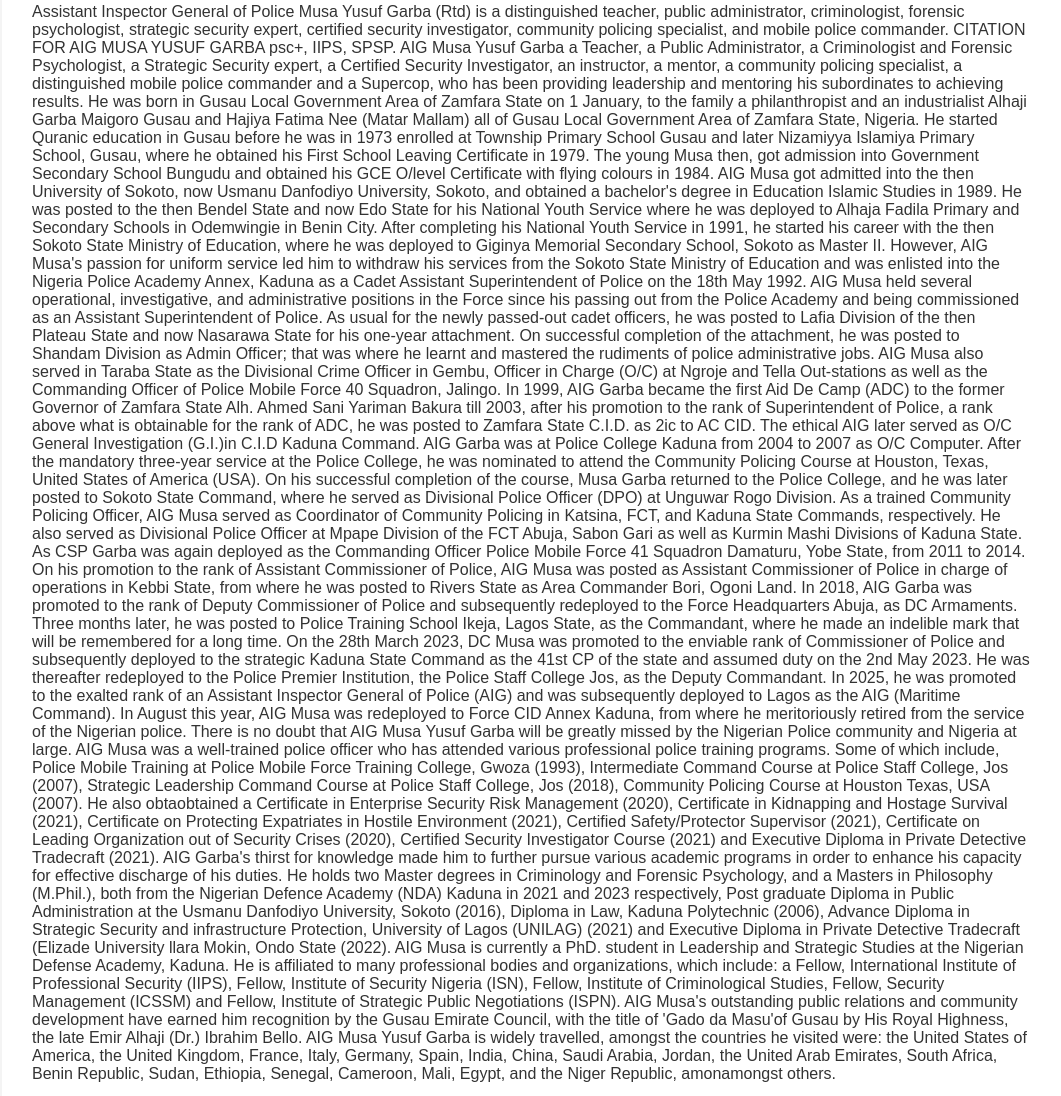
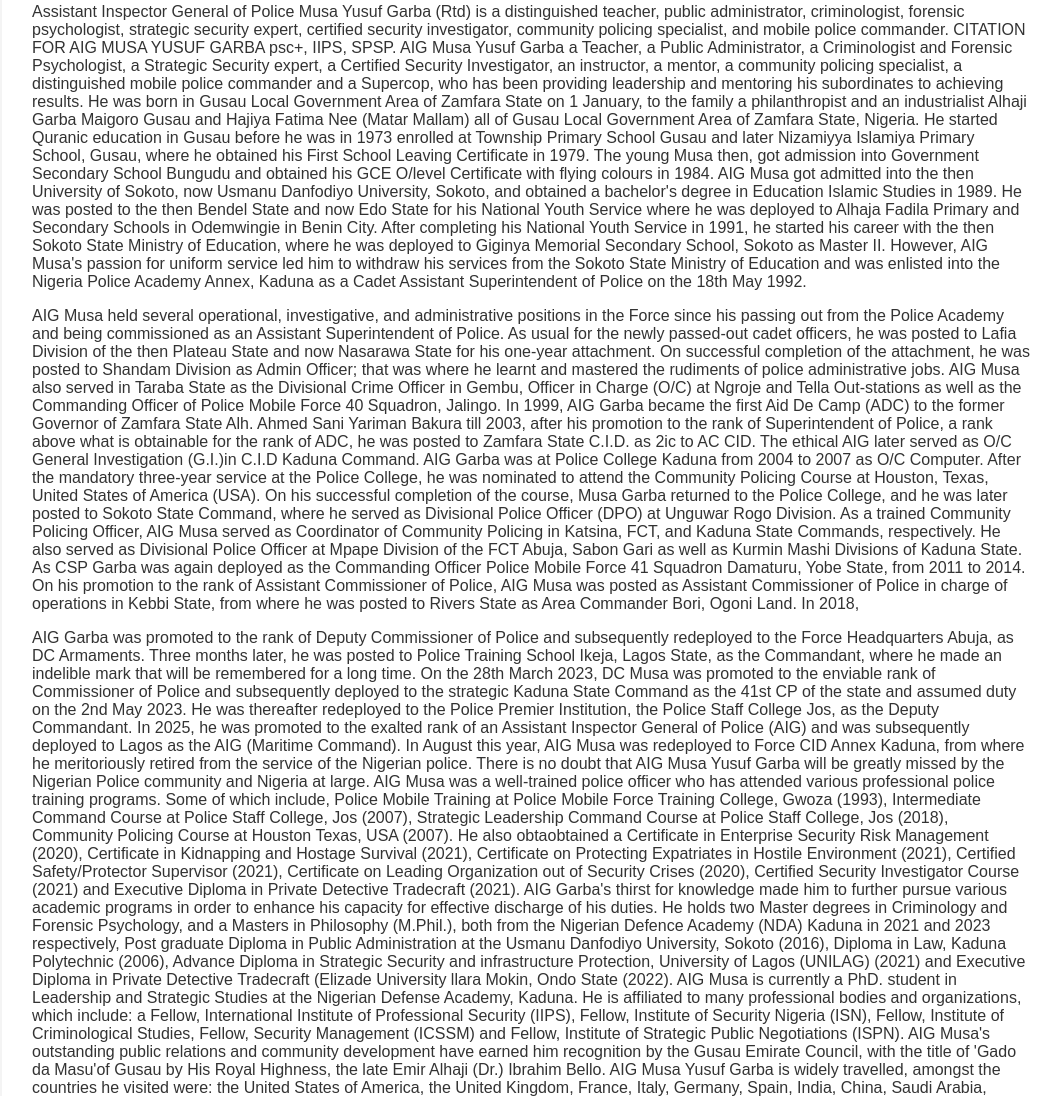
Before and after one commit to mgsudeis7471-creator/aigmusayusufgarbartd, a plain HTML site: page index.html in a window 1280 px wide. Shown: the part 840-1936 px from the top of the page, without its empty margins (108-1169 px from the left). Drawn offline with Linux system fonts and the light colour scheme.

Commit message:
Updated About section content

```diff
--- a/index.html
+++ b/index.html
@@ -38,6 +38,7 @@ AIG Musa got admitted into the then University of Sokoto, now Usmanu Danfodiyo U
 
 After completing his National Youth Service in 1991, he started his career with the then Sokoto State Ministry of Education, where he was deployed to Giginya Memorial Secondary School, Sokoto as Master II. However, AIG Musa's passion for uniform service led him to withdraw his services from the Sokoto State Ministry of Education and was enlisted into the Nigeria Police Academy Annex, Kaduna as a Cadet Assistant Superintendent of Police on the 18th May 1992.
 
+<p>
 AIG Musa held several operational, investigative, and administrative positions in the Force since his passing out from the Police Academy and being commissioned as an Assistant Superintendent of Police.
 
 As usual for the newly passed-out cadet officers, he was posted to Lafia Division of the then Plateau State and now Nasarawa State for his one-year attachment. On successful completion of the attachment, he was posted to Shandam Division as Admin Officer; that was where he learnt and mastered the rudiments of police administrative jobs.
@@ -54,7 +55,9 @@ He also served as Divisional Police Officer at Mpape Division of the FCT Abuja,
 
 As CSP Garba was again deployed as the Commanding Officer Police Mobile Force 41 Squadron Damaturu, Yobe State, from 2011 to 2014. On his promotion to the rank of Assistant Commissioner of Police, AIG Musa was posted as Assistant Commissioner of Police in charge of operations in Kebbi State, from where he was posted to Rivers State as Area Commander Bori, Ogoni Land.
 
-In 2018, AIG Garba was promoted to the rank of Deputy Commissioner of Police and subsequently redeployed to the Force Headquarters Abuja, as DC Armaments. Three months later, he was posted to Police Training School Ikeja, Lagos State, as the Commandant, where he made an indelible mark that will be remembered for a long time.
+In 2018,
+</p>
+AIG Garba was promoted to the rank of Deputy Commissioner of Police and subsequently redeployed to the Force Headquarters Abuja, as DC Armaments. Three months later, he was posted to Police Training School Ikeja, Lagos State, as the Commandant, where he made an indelible mark that will be remembered for a long time.
 
 On the 28th March 2023, DC Musa was promoted to the enviable rank of Commissioner of Police and subsequently deployed to the strategic Kaduna State Command as the 41st CP of the state and assumed duty on the 2nd May 2023. He was thereafter redeployed to the Police Premier Institution, the Police Staff College Jos, as the Deputy Commandant. In 2025, he was promoted to the exalted rank of an Assistant Inspector General of Police (AIG) and was subsequently deployed to Lagos as the AIG (Maritime Command). In August this year, AIG Musa was redeployed to Force CID Annex Kaduna, from where he meritoriously retired from the service of the Nigerian police. There is no doubt that AIG Musa Yusuf Garba will be greatly missed by the Nigerian Police community and Nigeria at large.
 
```
